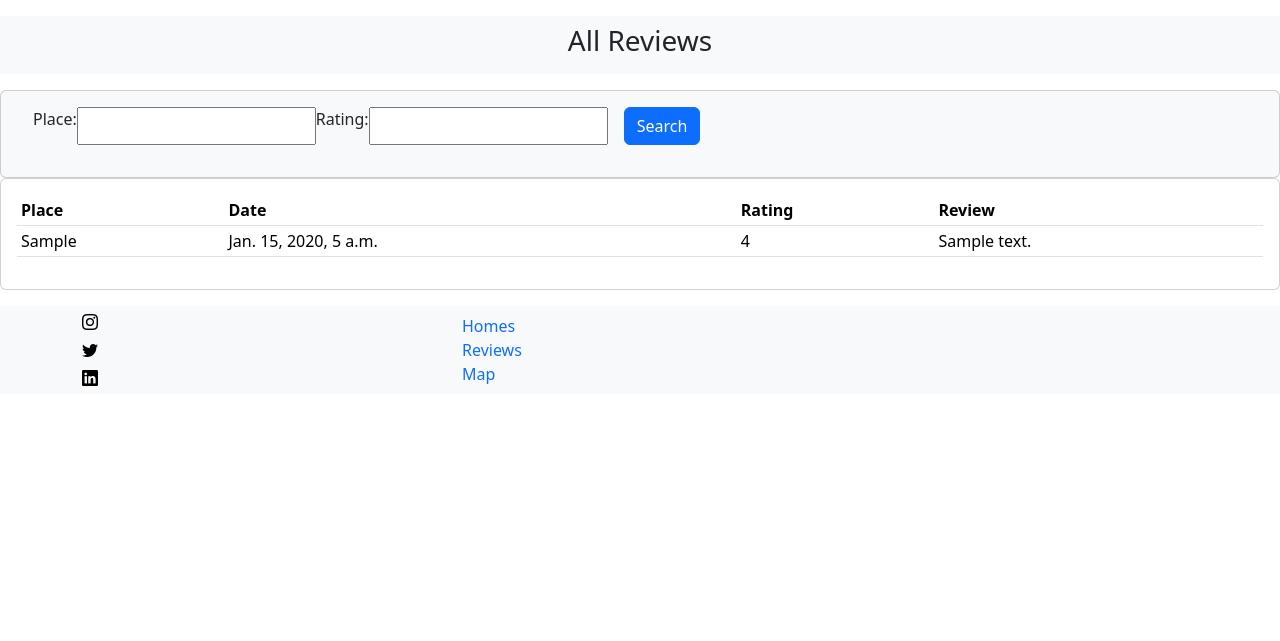
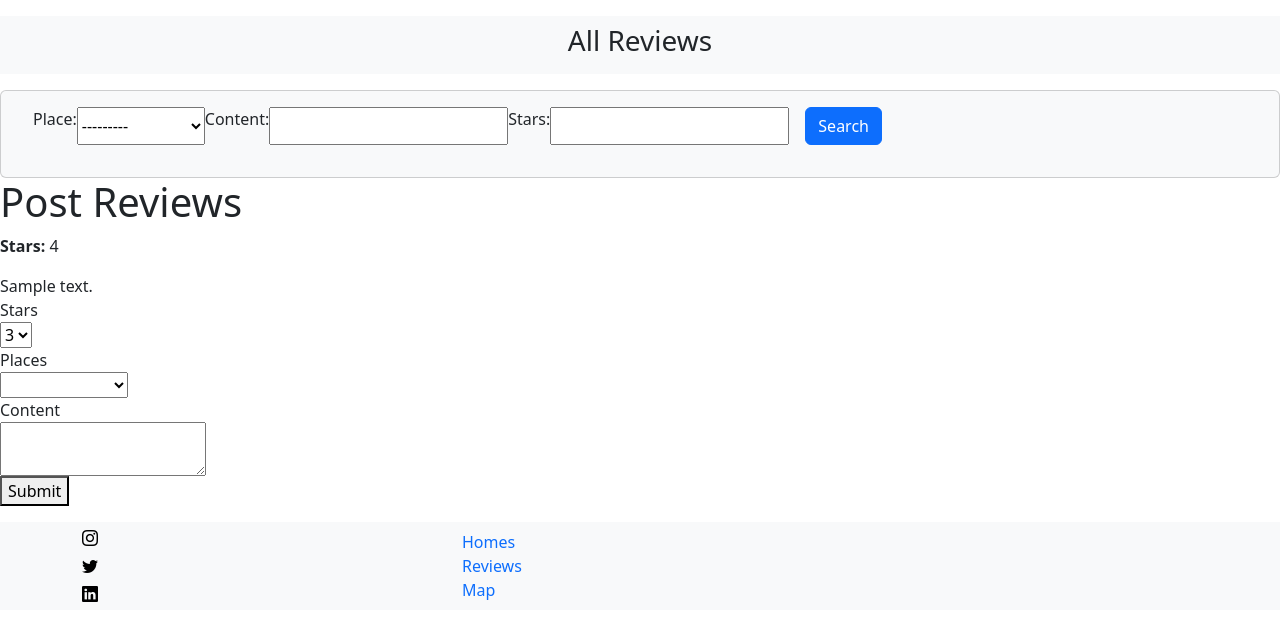
Before and after one commit to zachogan007/UVA_OffGroundsHousingWebApp, a Django app: page /reviews/ in a window 1280 px wide. Shown: the part 56-697 px from the top of the page. Run offline with Django 3.2, Linux system fonts and the light colour scheme; a user stored in the database is signed in; tables that the repository leaves empty hold one stand-in row (values such as "Sample post"); some libraries are stand-ins or nearby versions.

Commit message:
Post Reviews

```diff
--- a/offGrounds/models.py
+++ b/offGrounds/models.py
@@ -62,11 +62,13 @@
         return self.name
 
 class Review(models.Model):
-    place = models.TextField(max_length=200)
-    review_text = models.TextField(max_length=2000)
-    pub_date = models.DateTimeField(default=0.0)
-    rating = models.IntegerField(default=0, validators = [MaxValueValidator(5), MinValueValidator(0)])
+    place = models.ForeignKey(Listing, related_name='reviews', on_delete=models.CASCADE, null=True)
+    content = models.TextField(blank=True, null=True)
+    stars = models.IntegerField()
+    #review_text = models.TextField(max_length=2000)
+    #pub_date = models.DateTimeField(default=0.0)
+    #rating = models.IntegerField(default=0, validators = [MaxValueValidator(5), MinValueValidator(0)])
 
 
-    def __str__(self):
-        return self.review_text
+    #def __str__(self):
+        #return self.review_text
--- a/offGrounds/templates/review/review_list.html
+++ b/offGrounds/templates/review/review_list.html
@@ -61,7 +61,7 @@
   </div>
 </div>
 
-
+<!--
 <div class="row">
   <div class="col-md">
     <div class="card card-body">
@@ -78,8 +78,7 @@
 	<tr class="bg-light">
 	  <td>{{review.place}}</td>
       <td>{{review.pub_date}}</td>
-      <td>{{review.rating}}
-      <td>{{review.review_text}}</td>
+      <td>{{review.content}}</td>
 	</tr>
 
 	{% endfor %}
@@ -87,6 +86,76 @@
       </table>
     </div>
   </div>
+</div>-->
+
+<!--https://www.youtube.com/watch?v=Y5vvGQyHtpM-->
+<h1>Post Reviews</h1>
+<div class="reviews-wrapper">
+    {% for rev in reviews %}
+    <div class="notification">
+        <p>
+            <strong>Stars: </strong>{{ rev.stars }}
+        </p>
+        {{ rev.content }}
+    </div>
+    {% empty %}
+    <div class="notifictation">
+        No reviews yet...
+    </div>
+    {% endfor %}
+</div>
+
+<div class="notification">
+    <form method="post" action=".">
+        {% csrf_token %}
+
+        <div class="field">
+            <label>Stars</label>
+
+            <div class="control">
+                <div class="select">
+                    <select name="stars">
+                        <option value="1">1</option>
+                        <option value="2">2</option>
+                        <option value="3" selected>3</option>
+                        <option value="4">4</option>
+                        <option value="5">5</option>
+                    </select>
+                </div>
+            </div>
+        </div>
+
+
+        <div class="field">
+            <label>Places</label>
+                <div class="control">
+                    <div class="select">
+                        <select name="place">
+                            {% for loc in places %}
+                            <option value="0 "selected> </option>
+                            <option>{{loc}}</option>
+                            {% endfor %}
+                        </select>
+                    </div>
+                </div>
+
+        </div>
+
+        <div class="field">
+            <label>Content</label>
+
+            <div class="control">
+                <textarea class="textarea" name="content"></textarea>
+            </div>
+        </div>
+
+        <div class="field">
+            <div class="control">
+                <button class="button is-success">Submit</button>
+            </div>
+        </div>
+    </form>
+
 </div>
 
 {%else%}
--- a/offGrounds/urls.py
+++ b/offGrounds/urls.py
@@ -17,5 +17,5 @@
     path('homesearch/', views.search_view, name="search"),
     path('homesearch/listing/<int:pk>', views.ListingView.as_view(), name="listing"),
     path('calendar/', views.CalendarView.as_view(), name='calendar'),
-    path('reviews/', views.review_search, name='reviewSearch'),
+    path('reviews/', views.review_search, name='review'),
 ] + static(settings.MEDIA_URL, document_root=settings.MEDIA_ROOT)
--- a/offGrounds/views.py
+++ b/offGrounds/views.py
@@ -1,4 +1,5 @@
 from django.shortcuts import render, get_object_or_404
+
 from .filters import ReviewFilter
 from django.http import HttpResponse, HttpResponseRedirect
 from django.contrib.auth import logout
@@ -16,16 +17,39 @@
 import calendar
 
 
+
 #Source: https://www.youtube.com/watch?v=G-Rct7Na0UQ
 def review_search(request):
-    reviews = Review.objects.all()
-    rFilter = ReviewFilter(request.GET, queryset=reviews)
-    reviews = rFilter.qs
-    context = {
-        'reviews': reviews, 'rFilter': rFilter
-    }
-    return render(request, 'review/review_list.html', context)
+     places = Listing.objects.all()
 
+     if request.method == 'POST':
+         place = request.POST.get('places', )
+         stars = request.POST.get('stars', 3)
+         content = request.POST.get('content', "")
+
+         review = Review.objects.create(stars=stars, content=content, place=place)
+         review.save()
+
+     reviews = Review.objects.all()
+     rFilter = ReviewFilter(request.GET, queryset=reviews)
+     reviews = rFilter.qs
+     context = {
+         'reviews': reviews, 'rFilter': rFilter, 'places': places
+     }
+     return render(request, 'review/review_list.html', context)
+
+
+def write_review(request):
+
+    if request.method =='POST':
+        stars = request.POST.get('stars', 3)
+        content = request.POST.get('content', "")
+
+        review = Review.objects.create(stars=stars, content=content)
+        review.save()
+    reviews=Review.objects.all()
+
+    return render(request, 'review/review_list.html', reviews)
 
 def index(request):
     return HttpResponse("Hello, world. You're at the UVA off grounds housing index.")
@@ -115,6 +139,7 @@
     next_month = last + timedelta(days=1)
     month = 'month=' + str(next_month.year) + '-' + str(next_month.month)
     return month
+
 #class ReviewView(generic.DetailView):
  #  model = Review
   #template_name = 'review/review_list.html'
@@ -134,14 +159,3 @@
 
     #def get_queryset(self):
      #   return Review.objects.filter(pub_date_lte=timezone.now())
-
-    #def write_review(request):
-        #review = Review.objects.create(review_text="", rating=1)
-        #if request.method == "POST":
-            #rating = request.POST.get('rating', 3)
-            #review_text = request.POST.get('review_content', '')
-           # form = ReviewForm(request.POST)
-          #  form.save()
-         #   review = Review.objects.create(review_text=review_text, rating=rating)
-        #    return redirect('reviews/')
-       # return render(request, 'review/review_list.html', {'review': review})
```
Also changed, not shown: offGrounds/templates/review/details.html (deleted, +0 -10 lines), media/images/woodrow Too.jpg (added), offGrounds/migrations/0007_auto_20211130_0948.py (added), offGrounds/migrations/0008_alter_review_place.py (added), offGrounds/migrations/0009_review_stars.py (added), offGrounds/migrations/0010_remove_review_pub_date.py (added), offGrounds/migrations/0011_alter_review_place.py (added).
